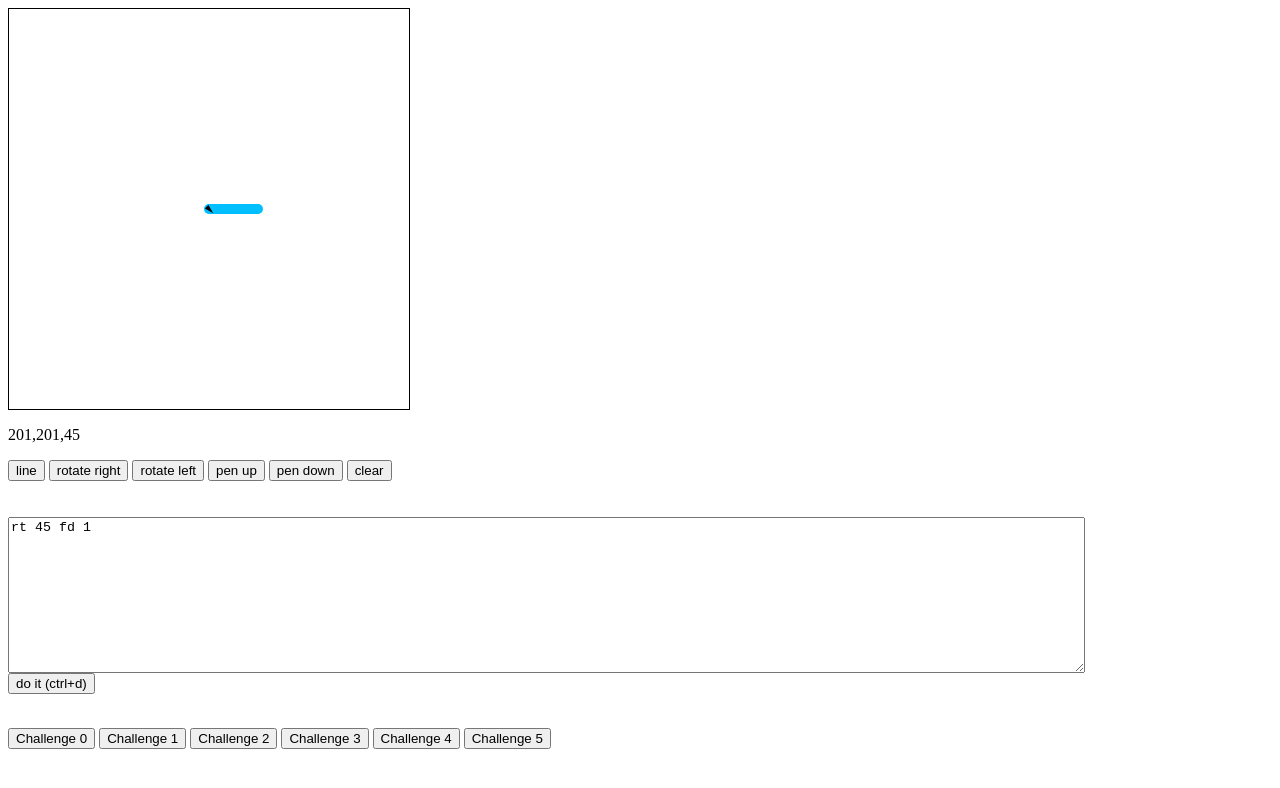
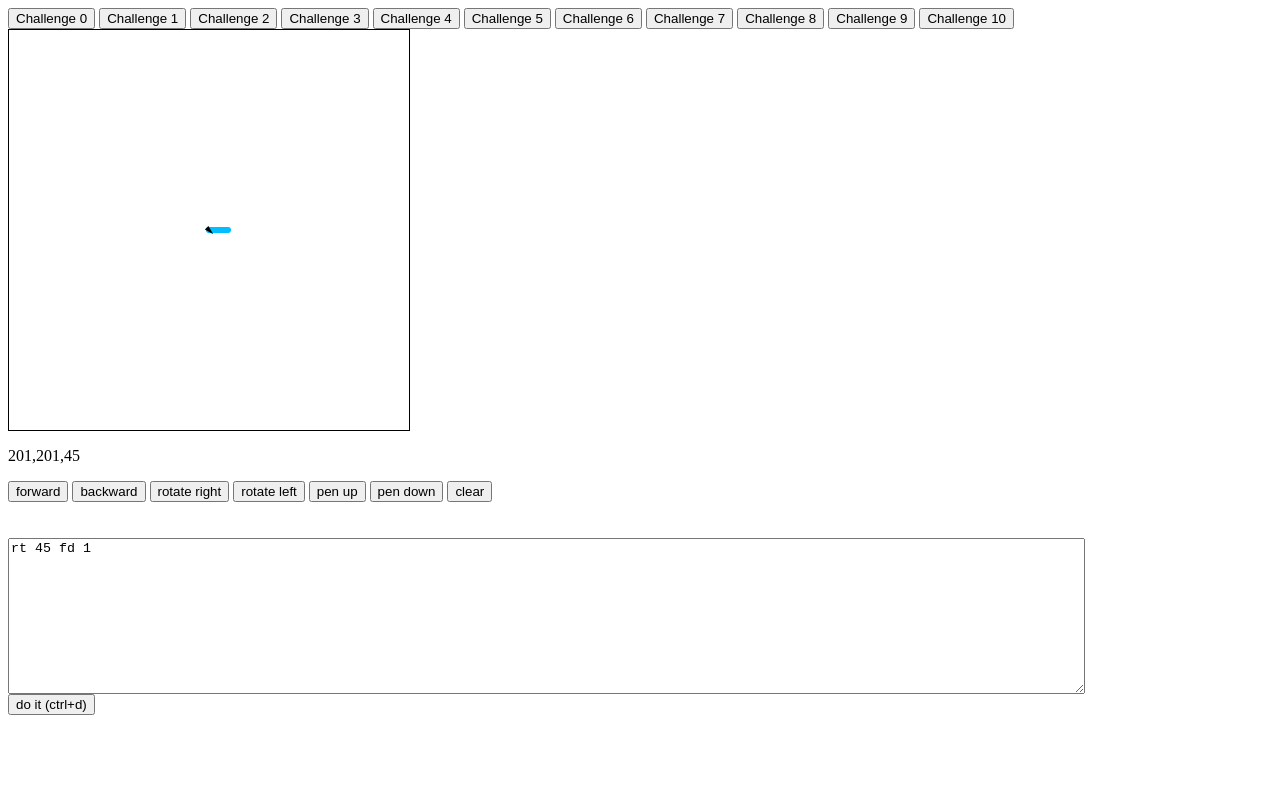
Before and after one commit to starin92/programming, a plain HTML site: page logo.html in a window 1280 px wide. Both pictures are taken after a click on the element 209 px from the left and 209 px from the top of the page. Drawn offline with Linux system fonts and the light colour scheme.

Commit message:
Added regular polygon challenges to the ui. Refactored some of the foo.x to use foo[0]

```diff
--- a/canvas.js
+++ b/canvas.js
@@ -36,8 +36,8 @@ canvasState.prototype.draw = function(){
 
 	for(var i=0;i<this.lines.length;i++){
 		this.ctxt.beginPath();
-		this.ctxt.moveTo(this.lines[i][0].x,this.lines[i][0].y);
-		this.ctxt.lineTo(this.lines[i][1].x,this.lines[i][1].y);
+		this.ctxt.moveTo(this.lines[i][0][0],this.lines[i][0][1]);
+		this.ctxt.lineTo(this.lines[i][1][0],this.lines[i][1][1]);
 		this.ctxt.stroke();
 	}
 
@@ -47,15 +47,12 @@ canvasState.prototype.draw = function(){
 canvasState.prototype.addLine = function(startPos,endPos){
 	this.lines.push([startPos,endPos]);
 
-	dx = endPos.x - startPos.x;
-	dy = endPos.y - startPos.y;
-	angle = Math.atan2(dy,dx);
-	disp = Math.sqrt(dx*dx+dy*dy);
-	sx = Math.cos(angle);
-	sy = Math.sin(angle);
+	var vec = xy2vec(startPos[0],startPos[1],endPos[0],endPos[1]);
+	sx = Math.cos(vec.angle);
+	sy = Math.sin(vec.angle);
 
-	for(var d=0,x=startPos.x,y=startPos.y;d<disp;d++){
-		this.points.push({x:x,y:y});
+	for(var d=0,x=startPos[0],y=startPos[1];d<vec.mag;d++){
+		this.points.push([x,y]);
 		x+=sx;
 		y+=sy;
 	}
@@ -96,15 +93,23 @@ function line2click(e){
   mx = p[0] - this.offsetLeft;
   my = p[1] - this.offsetTop;
 
-  dx = mx - turtle.x();
-  dy = my - turtle.y();
+  var vec=xy2vec(turtle.x(),turtle.y(),mx,my);
 
-  angleFinal = Math.atan2(dy,dx);
-  degreeTurn = Math.round( (angleFinal - turtle.angle())/Math.PI*180 );
-  disp = Math.round(Math.sqrt(dx*dx+dy*dy));
+  degreeTurn = Math.round( (vec.angle - turtle.angle())/Math.PI*180 );
+  disp = Math.round(vec.mag);
 
   turnCmd = degreeTurn<0?'lt '+(-degreeTurn):'rt '+degreeTurn;
 
   //console.log('rt '+degreeTurn+' fd '+disp);
-  evalSource(turnCmd+' fd '+disp);
+  evalSource(turnCmd+' fd '+ disp);
 }
+
+function xy2vec(x1,y1,x2,y2){
+	var dx,dy;
+	dx = x2-x1;
+	dy = y2-y1;
+	var result = {};
+	result.angle = Math.atan2(dy,dx);
+	result.mag = Math.sqrt(dx*dx+dy*dy);
+	return result;
+}
--- a/challenges.js
+++ b/challenges.js
@@ -2,31 +2,44 @@ function challenges(){
 	this.challengeArray = [];
 	this.challengeIdx = 0;
 
-	paths = [];
-	path = {};
-	path.start = [200,200];
-	path.angle = 0;
-	path.mag = 50;
+	var paths = [];
 
-	paths.push(path);
+	paths.push({start:[200,200],end:[220,200]});
 	this.addChallenge(paths);
 
-	paths = [];
-	path1 = {};
-
-	path1.start = [200,200];
-	path1.angle = 90;
-	path1.mag = 50;
-	paths.push(path1);
-	path2 = {};
-
-	path2.start = [200,250];
-	path2.angle = 0;
-	path2.mag = 50;
-	paths.push(path2);
-
+	//paths = [];
+	paths=this.regularPolygon(4,20,200,200);
+	this.addChallenge(paths.slice(0,2))
 	this.addChallenge(paths);
 
+	paths=this.regularPolygon(3,30,200,200,true);
+	this.addChallenge(paths.slice(0,2))
+	this.addChallenge(paths);
+
+	var sides = [6,12,24];
+	for(var sIdx=0;sIdx<sides.length;sIdx++){
+		paths=this.regularPolygon(sides[sIdx],20,200,200);
+		this.addChallenge(paths.slice(0,2))
+		this.addChallenge(paths);
+	}
+
+	//paths.push({start:[200,200],end:});
+	//paths.push({start:,end:});
+}
+
+challenges.prototype.regularPolygon = function(sides,len,x,y,optionalDirection){
+	var paths=[];
+	var dx,dy;
+	var angle=2*Math.PI/sides;
+	if(optionalDirection) angle=-angle;
+	for(var i=0;i<sides;i++){
+		dx=Math.cos(i*angle)*len;
+		dy=Math.sin(i*angle)*len;
+		paths.push({start:[x,y],end:[x+dx,y+dy]});
+		x+=dx;
+		y+=dy;
+	}
+	return paths;
 }
 
 challenges.prototype.addChallenge = function(paths){
@@ -35,14 +48,20 @@ challenges.prototype.addChallenge = function(paths){
 	theChallenge.solved = false;
 	theChallenge.points = [];
 	for(var i=0;i<theChallenge.paths.length;i++){
-		start=theChallenge.paths[i].start;
-		angle=theChallenge.paths[i].angle*Math.PI/180;
-		mag=theChallenge.paths[i].mag;
+		var start = theChallenge.paths[i].start;
+		var end = theChallenge.paths[i].end;
+		var angle,mag;
+		var dx,dy;
+
+		var vec = xy2vec(start[0],start[1],end[0],end[1]);
+
+		angle = vec.angle;
+		mag=vec.mag;
 		dx=Math.cos(angle);
 		dy=Math.sin(angle);
 
 		for(var x=start[0], y=start[1], m=0;m<mag;m++){
-			theChallenge.points.push({x:x,y:y});
+			theChallenge.points.push([x,y]);
 			x+=dx;
 			y+=dy;
 		}
@@ -69,7 +88,7 @@ challenges.prototype.draw = function(cs){
 	cs.ctxt.fillStyle=theChallenge.solved?'#FFFF66':'#00BFFF';
 	for(var i=0;i<theChallenge.points.length;i++){
 		cs.ctxt.beginPath();
-		cs.ctxt.arc(theChallenge.points[i].x,theChallenge.points[i].y,5,0,2*Math.PI);
+		cs.ctxt.arc(theChallenge.points[i][0],theChallenge.points[i][1],3,0,2*Math.PI);
 		cs.ctxt.fill();
 	}
 	cs.ctxt.fillStyle='#000000';
@@ -83,7 +102,7 @@ challenges.prototype.checkSolved = function(cs){
 	for(var i=0;i<theChallenge.points.length;i++){
 		var p1 = theChallenge.points[i];
 		for(var j=0;j<cs.points.length;j++){
-			if(distBetween(p1,cs.points[j])<=5){
+			if(distBetween(p1,cs.points[j])<=3){
 				break;
 			}
 		}
@@ -94,7 +113,7 @@ challenges.prototype.checkSolved = function(cs){
 }
 
 function distBetween(p1,p2){
-	dx=p1.x-p2.x;
-	dy=p1.y-p2.y;
+	dx=p1[0]-p2[0];
+	dy=p1[1]-p2[1];
 	return Math.sqrt(dx*dx+dy*dy);
 }
--- a/logo.html
+++ b/logo.html
@@ -195,14 +195,14 @@ function getCursorPosition(e) {
 // ******************START TURTLE COMMANDS**************************
 function turtleForwardBy(n){
   var x1,y1,x2,y2;
-  var start = {};
-  var end = {};
-  start.x = turtle._state.x;
-  start.y = turtle._state.y;
-  end.x = start.x + n*Math.cos(turtle._state.angle);
-  end.y = start.y + n*Math.sin(turtle._state.angle);
-  turtle._state.x = end.x;
-  turtle._state.y = end.y;
+  var start = [];
+  var end = [];
+  start[0] = turtle._state.x;
+  start[1] = turtle._state.y;
+  end[0] = start[0] + n*Math.cos(turtle._state.angle);
+  end[1] = start[1] + n*Math.sin(turtle._state.angle);
+  turtle._state.x = end[0];
+  turtle._state.y = end[1];
   if(turtle._state.penDown) canState.addLine(start,end);
   canState.draw();
   printPositionAndAngle();
@@ -286,11 +286,24 @@ function autoexec() {
 
 
   <body onLoad="form = document.getElementById('myForm'); workspace = form.source; workspace.onkeydown = onShortCutKey; console.log('Auto Exec Setup...'); autoexec(); console.log('Loading Grammar...'); loadGrammar(); console.log('Setting Up Canvas...'); canState = setUpCanvas(); console.log('Done');">
+    <input type=button value="Challenge 0" onClick="canState.changeChallenge(0)">
+    <input type=button value="Challenge 1" onClick="canState.changeChallenge(1)">
+    <input type=button value="Challenge 2" onClick="canState.changeChallenge(2)">
+    <input type=button value="Challenge 3" onClick="canState.changeChallenge(3)">
+    <input type=button value="Challenge 4" onClick="canState.changeChallenge(4)">
+    <input type=button value="Challenge 5" onClick="canState.changeChallenge(5)">
+    <input type=button value="Challenge 6" onClick="canState.changeChallenge(6)">
+    <input type=button value="Challenge 7" onClick="canState.changeChallenge(7)">
+    <input type=button value="Challenge 8" onClick="canState.changeChallenge(8)">
+    <input type=button value="Challenge 9" onClick="canState.changeChallenge(9)">
+    <input type=button value="Challenge 10" onClick="canState.changeChallenge(10)">
+    <!--<input type=button value="Challenge 11" onClick="canState.changeChallenge(11)">-->
     <div id=playArea></div>
       <p id='locationText'>200,200,0</p>
       <form id=myForm>
 
-      <input type=button value="line" onClick="evalSource('fd 10')">
+      <input type=button value="forward" onClick="evalSource('fd 10')">
+      <input type=button value="backward" onClick="evalSource('bk 10')">
       <input type=button value="rotate right" onClick="evalSource('rt 5')">
       <input type=button value="rotate left" onClick="evalSource('lt 5')">
       <input type=button value="pen up" onClick="evalSource('pu')">
@@ -377,12 +390,7 @@ turtle := Turtle new.
       <br><br>
     </form>
 
-    <input type=button value="Challenge 0" onClick="canState.changeChallenge(0)">
-    <input type=button value="Challenge 1" onClick="canState.changeChallenge(1)">
-    <input type=button value="Challenge 2" onClick="canState.changeChallenge(2)">
-    <input type=button value="Challenge 3" onClick="canState.changeChallenge(3)">
-    <input type=button value="Challenge 4" onClick="canState.changeChallenge(4)">
-    <input type=button value="Challenge 5" onClick="canState.changeChallenge(5)">
+
   </body>
 
 </html>
```
